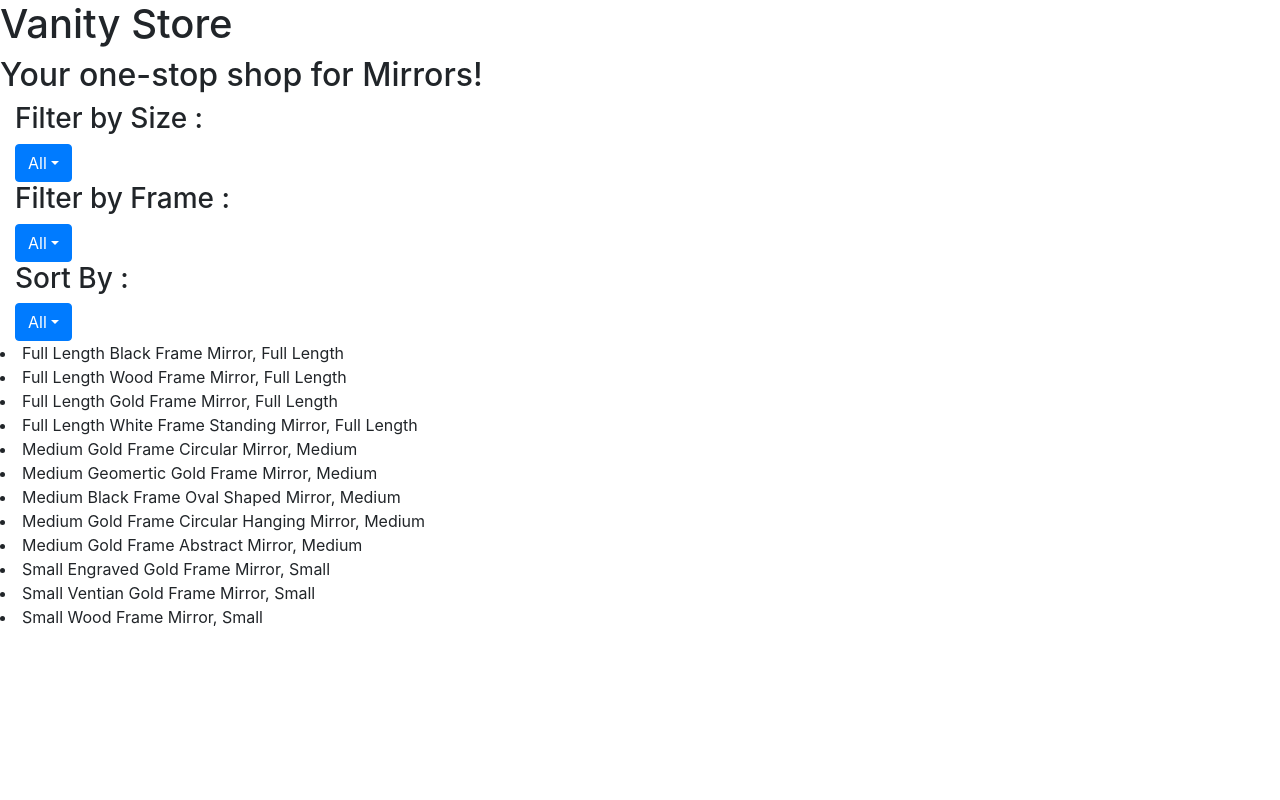
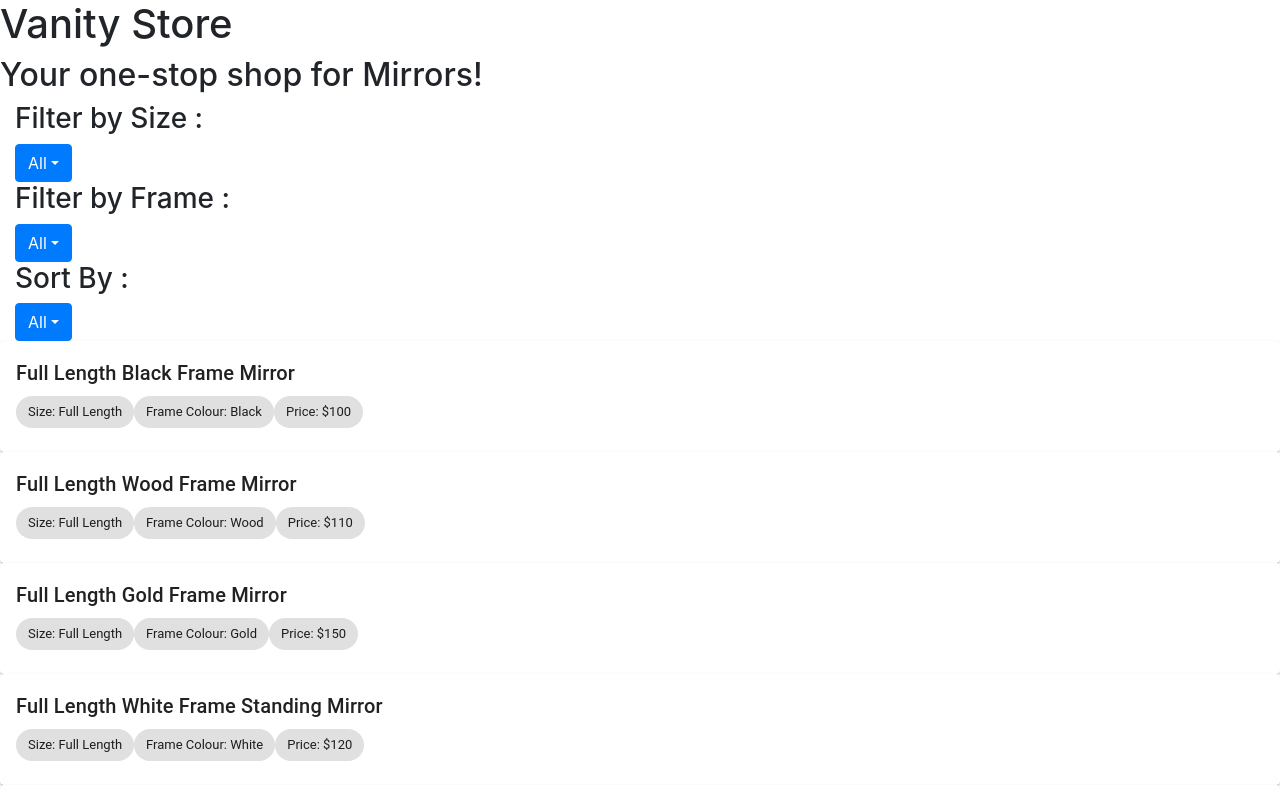
Before and after one commit to snigsinha/cs1300-development-project, a React (Create React App) app: page / in a window 1280 px wide. Shown: the top 800 px of the page. Built offline with nearby package versions, Linux system fonts and the light colour scheme.

Commit message:
Some styling

```diff
--- a/package.json
+++ b/package.json
@@ -3,6 +3,7 @@
   "version": "0.1.0",
   "private": true,
   "dependencies": {
+    "@material-ui/core": "^4.11.1",
     "@testing-library/jest-dom": "^5.11.4",
     "@testing-library/react": "^11.1.0",
     "@testing-library/user-event": "^12.1.10",
--- a/src/DisplayList.js
+++ b/src/DisplayList.js
@@ -1,4 +1,5 @@
 import React, { Component } from "react";
+import { Card, CardActions, CardContent, Button, Typography, Chip} from '@material-ui/core';
 
 
 
@@ -11,7 +12,19 @@ class DisplayList extends Component {
     return (
         <div>
         {this.props.list.map(item =>
-        <li>{item.name}, {item.size}</li>)}
+        <Card>
+          <CardContent>
+          <Typography variant={"h6"} gutterBottom>
+          {item.name}
+          </Typography>
+          <Chip label={"Size: " + item.size} >
+          </Chip>
+          <Chip label={"Frame Colour: " + item.frame} >
+          </Chip>
+          <Chip label={"Price: $" + item.price} >
+          </Chip>
+        </CardContent>
+        </Card>)}
         </div>
 
 
```
Also changed, not shown: 1 other file (tests, documents, lock files or other folders).
